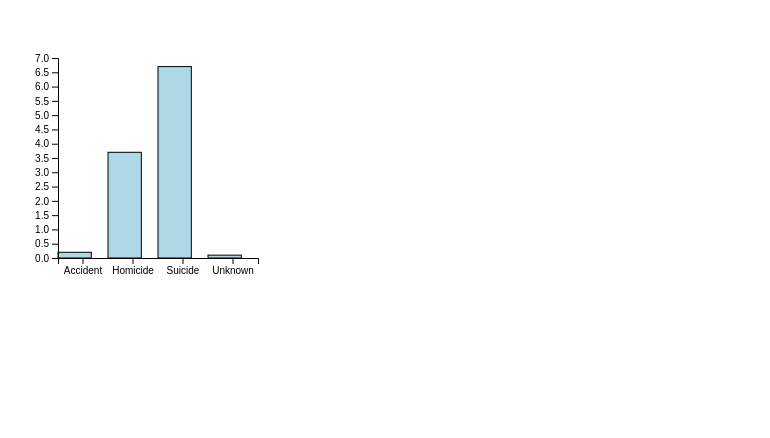
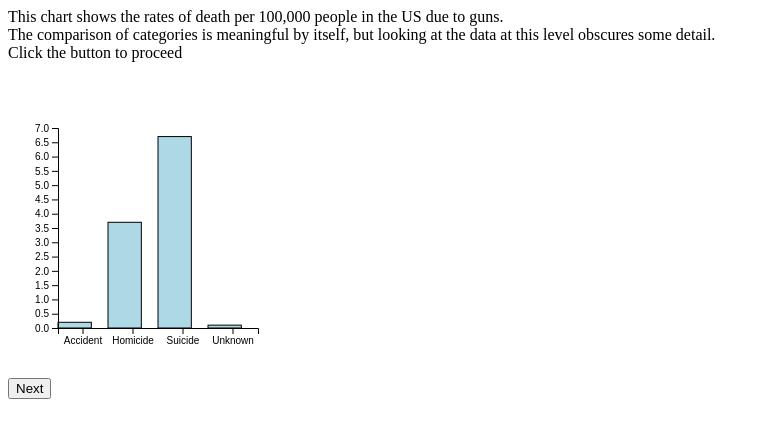
Before and after one commit to tphe/tphe.github.io, a plain HTML site: page index.html in a window 1280 px wide. Shown: the whole page, without its empty margins (0-770 px from the left). Drawn offline with nearby package versions, Linux system fonts and the light colour scheme.

Commit message:
Update index.html

```diff
--- a/index.html
+++ b/index.html
@@ -1,4 +1,7 @@
 <html>
+  <p>This chart shows the rates of death per 100,000 people in the US due to guns. </br>
+The comparison of categories is meaningful by itself, but looking at the data at this level obscures some detail. </br>
+Click the button to proceed</p>
 <script src='https://d3js.org/d3.v5.min.js'></script>
 <style> rect {fill: lightblue; stroke: black; }</style>
 <body onload='init()'>
@@ -6,6 +9,7 @@
 </svg>
 <script>
 var dataout;
+var slide = 1;
 async function init() {
 var data = await d3.csv("/summarydata.csv").then(function(data) {
   data.forEach(function(d) {
@@ -44,7 +48,24 @@ d3.select('svg')
 
 d3.select("svg").append("g").attr("transform","translate("+50+","+50+")").call(d3.axisLeft(ys));
 d3.select("svg").append("g").attr("transform","translate("+50+","+250+")").call(d3.axisBottom(x));
+
+function nextslid() {
+  if (slide == 1) {
+    d3.select("p").html = ""
+    d3.select("svg").html = ""
+  }
+  else {
+  }
+  slide = slide + 1
+}
+
 }
   </script>
+
+<div class="btns">
+    <button onclick="nextslid()">
+        Next
+    </button>
+</div>
 </body>
 </html>
```
